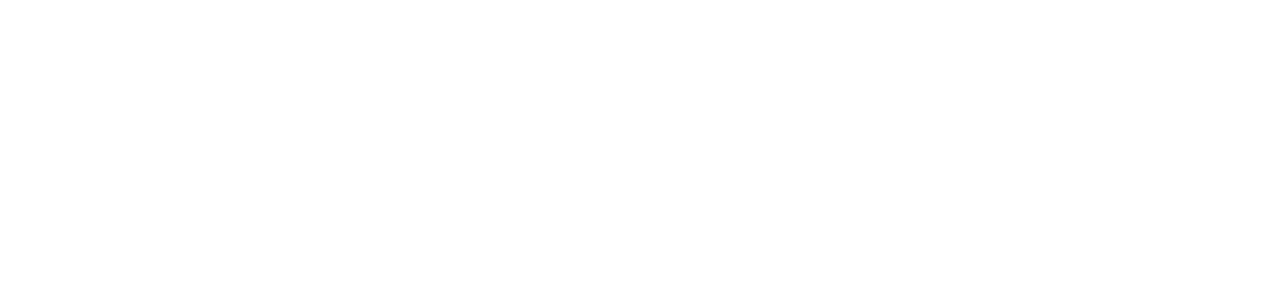
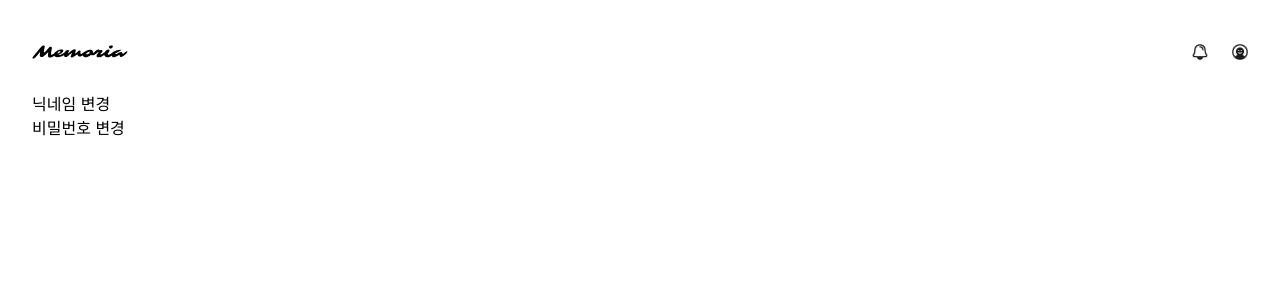
Before and after one commit to Capstone-Memoria/Memoria-Front, a React (Vite) app: page /profile in a window 1280 px wide. Before the commit this address had no page. Shown: the top 300 px of the page. Built offline with nearby package versions, Linux system fonts and the light colour scheme; sample sign-in values are in the browser's storage; a web font is replaced by a local one.

Commit message:
feat: 프로필 페이지 추가 및 라우팅 설정

```diff
--- /dev/null
+++ b/src/features/Profile/pages/ProfilePage.tsx
@@ -0,0 +1,16 @@
+import Header from "@/components/base/Header";
+import PageContainer from "@/components/page/PageContainer";
+
+const ProfilePage = () => {
+  return (
+    <PageContainer>
+      <Header />
+      <div className={"mt-5"}>
+        <p>닉네임 변경</p>
+        <p>비밀번호 변경</p>
+      </div>
+    </PageContainer>
+  );
+};
+
+export default ProfilePage;
--- a/src/routes/routes.tsx
+++ b/src/routes/routes.tsx
@@ -1,6 +1,7 @@
 import LoginPage from "@/features/login/pages/LoginPage";
 import RegisterPage from "@/features/login/pages/RegisterPage";
 import MainPage from "@/features/main/pages/MainPage";
+import ProfilePage from "@/features/Profile/pages/ProfilePage";
 import { Navigate, RouteObject } from "react-router-dom";
 
 // export const routes: RouteObject[] = [
@@ -28,6 +29,10 @@ export const routes: ContextRoutes = {
       element: <MainPage />,
     },
     {
+      path: "/profile",
+      element: <ProfilePage />,
+    },
+    {
       path: "/login",
       element: <LoginPage />,
     },
```
